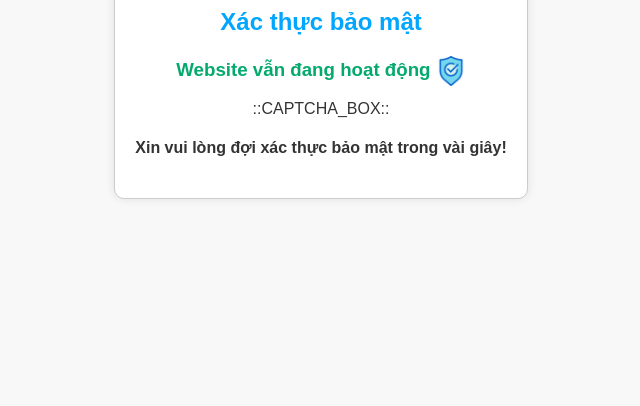
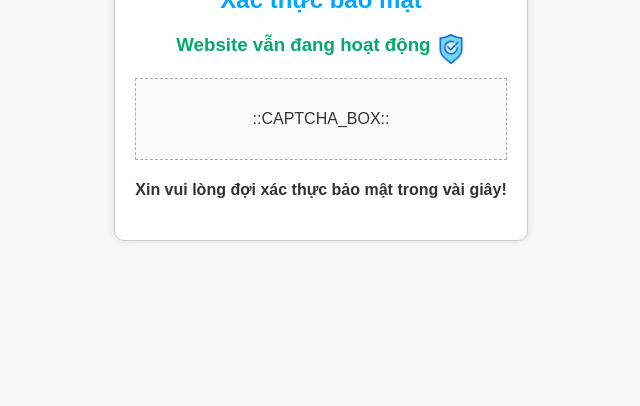
Before and after one commit to devtuankiet/mku_verified, a plain HTML site: page index.html in a window 1280 px wide. Shown: the part 394-800 px from the top of the page, without its empty margins (319-959 px from the left). Drawn offline with Linux system fonts and the light colour scheme.

Commit message:
Update index.html

```diff
--- a/index.html
+++ b/index.html
@@ -38,25 +38,35 @@
             text-decoration: none;
             font-weight: bold;
         }
-
         .img {
             max-width: 236px; /* Đặt kích thước tối đa của logo */
-            		margin-bottom: 150px; /* Khoảng cách dưới logo */
+            margin-bottom: 20px; /* Khoảng cách dưới logo */
         }
         .icon {
-               		max-width: 30px; /* Đặt kích thước tối đa của logo */
-            		margin-bottom: -10px; /* Khoảng cách dưới logo */
+            max-width: 30px; /* Đặt kích thước tối đa của icon */
+            vertical-align: middle; /* Định vị cho hình ảnh cùng dòng */
+            margin-bottom: -5px; /* Khoảng cách dưới icon */
+        }
+        .attack-box {
+            display: flex;
+            justify-content: center;
+            align-items: center;
+            height: 80px; /* Hoặc kích thước cần thiết cho attack box */
+            border: 1px dashed #aaa; /* Ví dụ về kiểu viền cho attack box */
+            margin: 0px 0; /* Khoảng cách trên và dưới attack box */
+            background-color: #fafafa; /* Màu nền cho attack box */
+            color: #333;
         }
     </style>
 </head>
 <body>
     <div class="container">
-
-            <img src="img/logo-DHCL.jpg" alt="Logo">
-
+        <img src="img/logo-DHCL.jpg" alt="Logo" class="img">
         <h2>Xác thực bảo mật</h2>
-                <h3>Website vẫn đang hoạt động <img class="icon" src="img/shieldcheck.png"></h3>
-                <center>::CAPTCHA_BOX::</center>
+        <h3>Website vẫn đang hoạt động <img class="icon" src="img/shieldcheck.png" alt="Shield Check"></h3>
+        <div class="attack-box">
+            ::CAPTCHA_BOX:: <!-- Placeholder for dynamic content -->
+        </div>
         <h4>Xin vui lòng đợi xác thực bảo mật trong vài giây!</h4>
     </div>
 </body>
```
Lines whose indentation alone changed are shown as unchanged.
